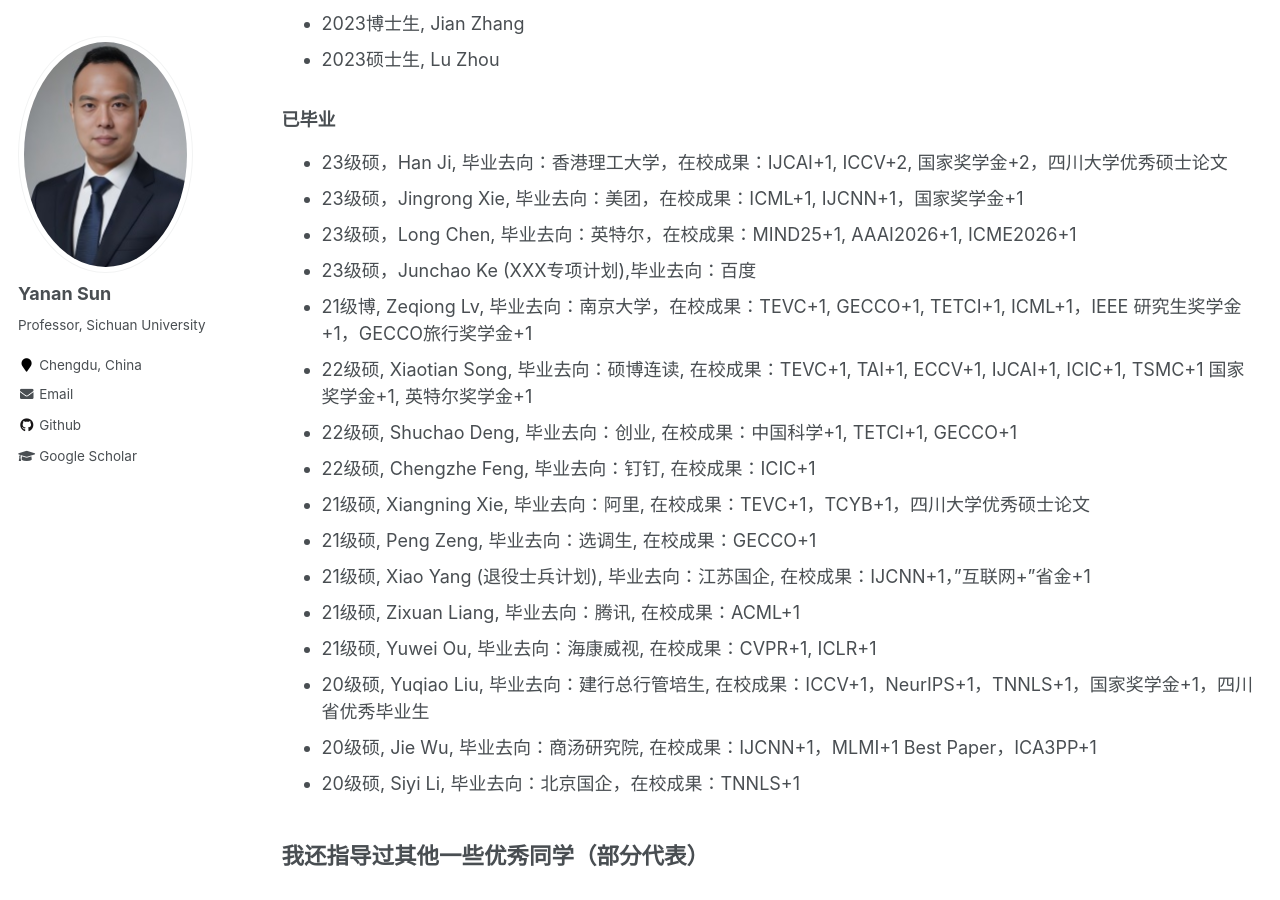
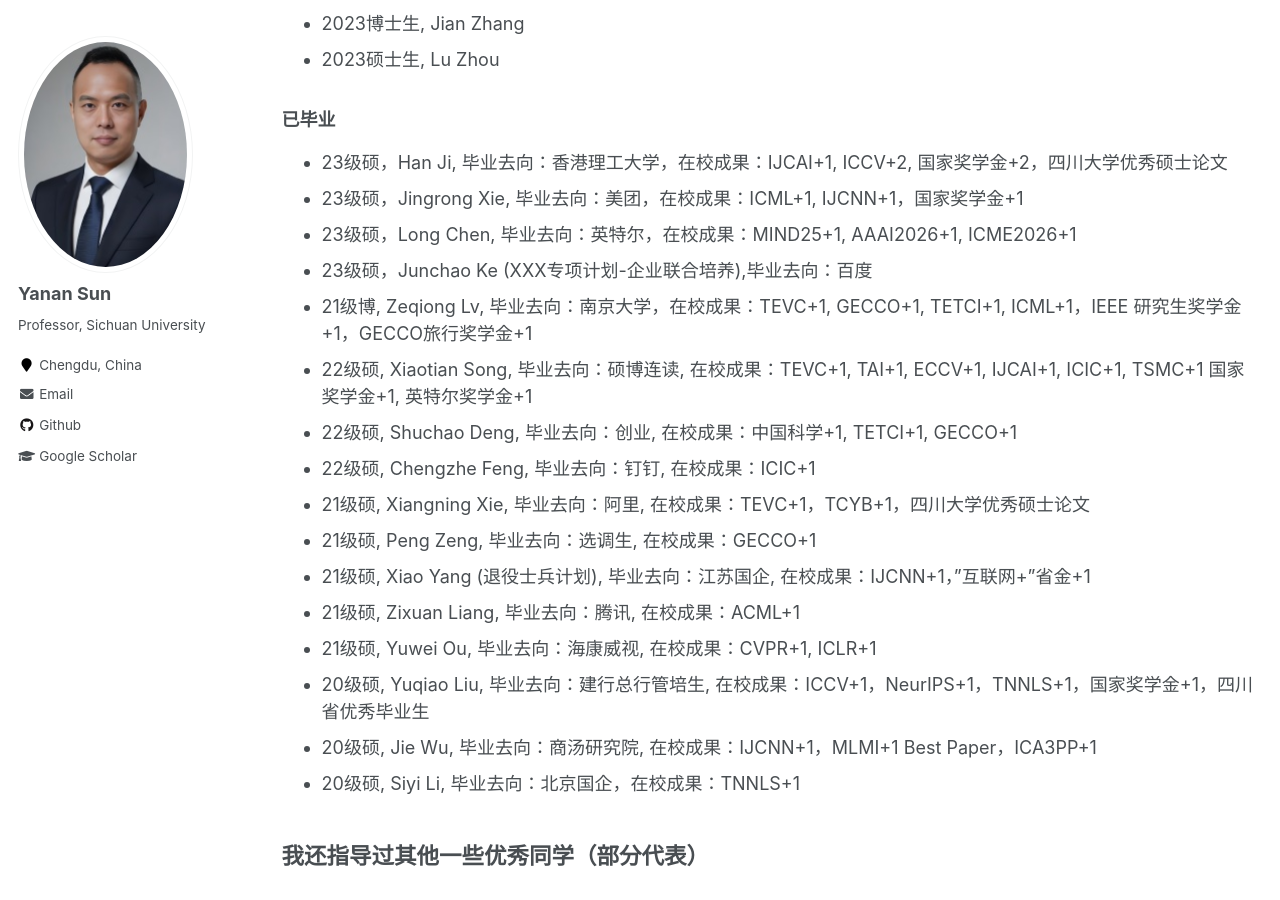
Before and after one commit to yn-sun/yn-sun.github.io, a Jekyll site: the page built from _pages/supervision.md, in a window 1280 px wide and 900 px high, scrolled down 937 px. Built offline with Jekyll 4.4.1, drawn with Linux system fonts in a browser that asks for light colours; comment, search, counter and statistics services are not loaded.

Commit message:
Update supervision.md

```diff
--- a/_pages/supervision.md
+++ b/_pages/supervision.md
@@ -32,7 +32,7 @@ author_profile: true
 * 23级硕，<span style='width: 220px'>Han Ji</span>, 毕业去向：香港理工大学，在校成果：IJCAI+1, ICCV+2, 国家奖学金+2，四川大学优秀硕士论文
 * 23级硕，<span style='width: 220px'>Jingrong Xie</span>, 毕业去向：美团，在校成果：ICML+1, IJCNN+1，国家奖学金+1
 * 23级硕，<span style='width: 220px'>Long Chen</span>, 毕业去向：英特尔，在校成果：MIND25+1, AAAI2026+1, ICME2026+1
-* 23级硕，<span style='width: 220px'>Junchao Ke (XXX专项计划)</span>,毕业去向：百度
+* 23级硕，<span style='width: 220px'>Junchao Ke (XXX专项计划-企业联合培养)</span>,毕业去向：百度
 * 21级博, <span style='width: 220px'>Zeqiong Lv</span>, 毕业去向：南京大学，在校成果：TEVC+1, GECCO+1, TETCI+1, ICML+1，IEEE 研究生奖学金+1，GECCO旅行奖学金+1
 * 22级硕, <span style='width: 220px'>Xiaotian Song</span>, 毕业去向：硕博连读, 在校成果：TEVC+1, TAI+1, ECCV+1, IJCAI+1, ICIC+1, TSMC+1 国家奖学金+1, 英特尔奖学金+1
 * 22级硕, <span style='width: 220px'>Shuchao Deng</span>, 毕业去向：创业,  在校成果：中国科学+1, TETCI+1, GECCO+1
```
